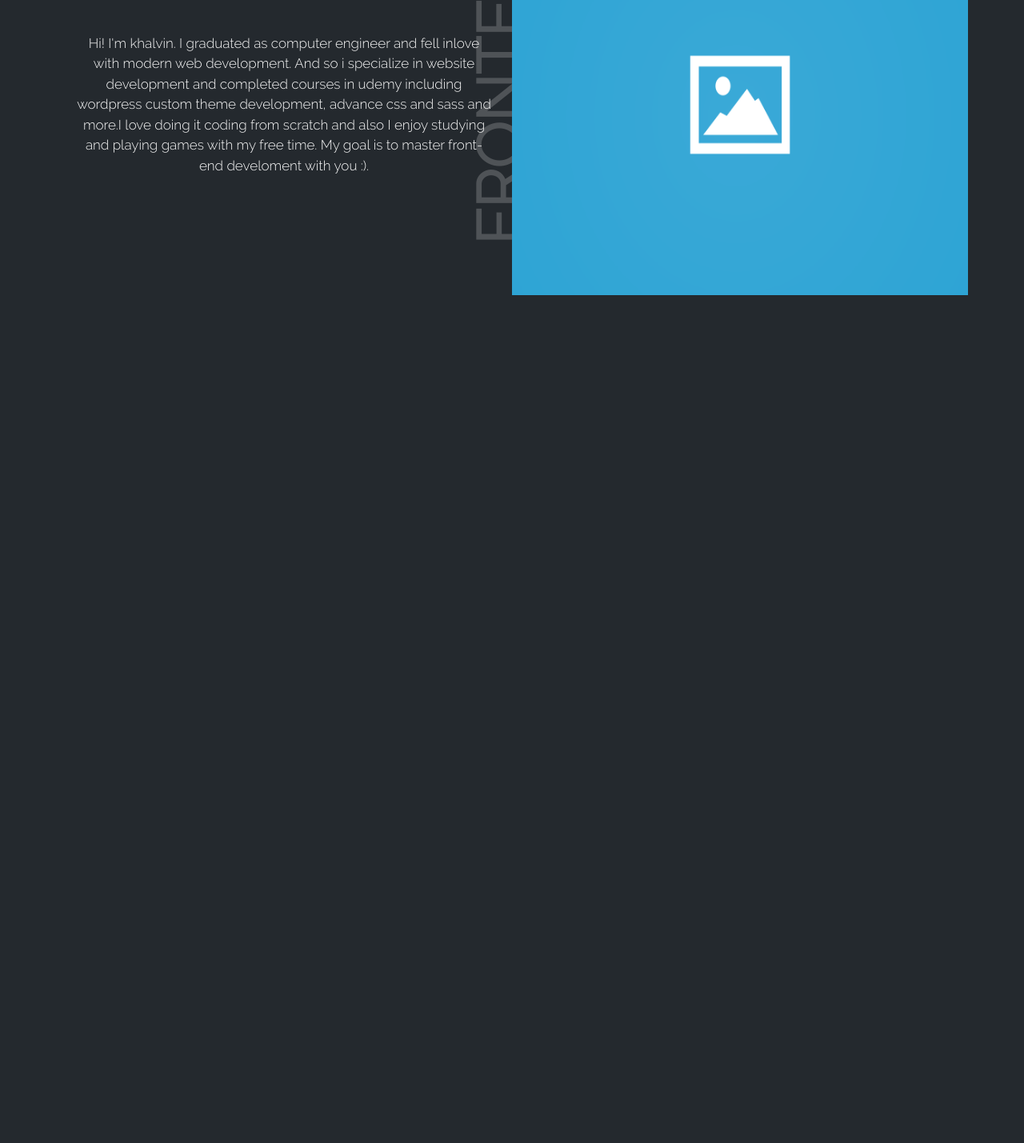
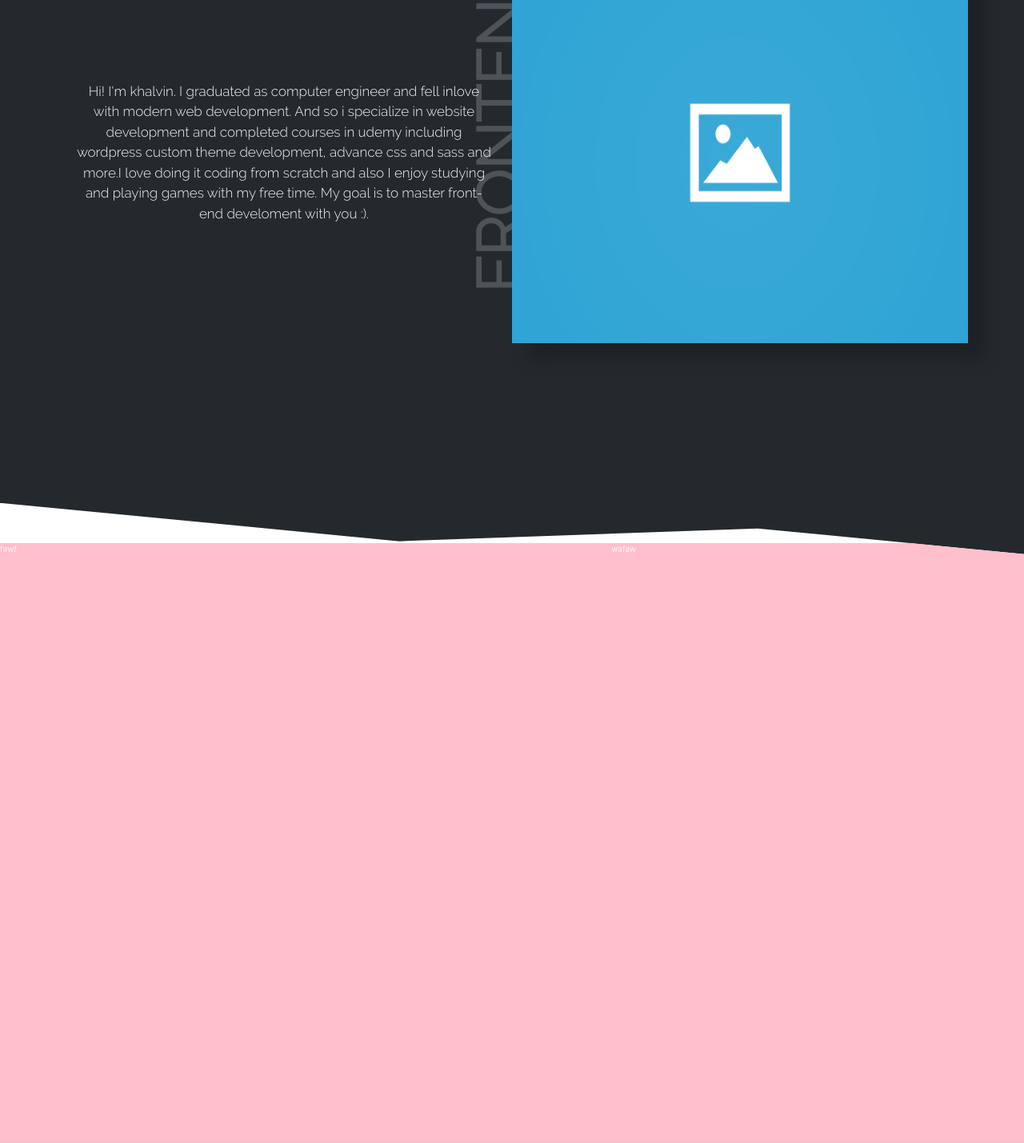
Before and after one commit to khalvinNucom/landingPage, a website: page index.html in a window 1280 px wide. Shown: the part 3955-5384 px from the top of the page at 80% size. Before the commit the page ends 4324 px from the top, so only its background shows below. Drawn offline with nearby package versions, Linux system fonts and the light colour scheme.

Commit message:
starting footer

```diff
--- a/index.html
+++ b/index.html
@@ -150,7 +150,7 @@
 
 	<section class="wordpress">
 		<h1 class="wordpress__title marginAllBig">
-			Fully customized <strong class="gradientText">WORDPRESS</strong>, tailored for your company
+			Fully customized <strong class="gradientText" style="font-size: 5rem">WORDPRESS</strong> tailored for your company
 		</h1>
 		<div class="container">
 			<div class="row wordpress__row1">
@@ -174,8 +174,16 @@
 				</div>
 			</div>
 		</div>
+	</section>
 
-	</section>
+	<footer class="foo">
+
+			<div class="row">
+				<div class="col-md-7">fawf</div>
+				<div class="col-md-5">wafaw</div>
+			</div>
+
+	</footer>
 
 </body>
 
--- a/sass/layout/_footer.scss
+++ b/sass/layout/_footer.scss
@@ -0,0 +1,13 @@
+.foo{
+    padding-top: 5rem;
+    box-shadow: 0 -20rem 20rem rgba(0, 0, 0, .2);
+    height: 100vh;
+    width: 100%;
+    background-color: white;
+    -webkit-clip-path: polygon(0 0, 39% 6%, 74% 4%, 100% 8%, 100% 100%, 0 100%);
+    clip-path: polygon(0 0, 39% 6%, 74% 4%, 100% 8%, 100% 100%, 0 100%);
+    &>*{
+        height: 100%;
+        background-color: pink;
+    }
+}
--- a/sass/layout/_sections.scss
+++ b/sass/layout/_sections.scss
@@ -141,6 +141,7 @@
 }
 
 .wordpress{
+    padding-bottom: 20rem;
     font-size: 1.7rem;
     font-family: raleway-l;
     &__title{
@@ -179,6 +180,11 @@
         }
 
     }
+    &__imgContainer{
+        img{
+            box-shadow:2rem 2rem 2rem rgba(0, 0, 0, 0.2)
+        }
+    }
    &__row1 &__imgContainer{
 
        img{
@@ -186,7 +192,7 @@
        }
        &:after{
         @include RotatedName-wordpress ('backend',300px);
-    }
+       }
    }
    &__row2 &__imgContainer{
 
@@ -197,6 +203,4 @@
      @include RotatedName-wordpress ('frontend',356px);
  }
 }
-
-
 }
```
Also changed, not shown: assets/img/devider.svg (added), css/style.css.
